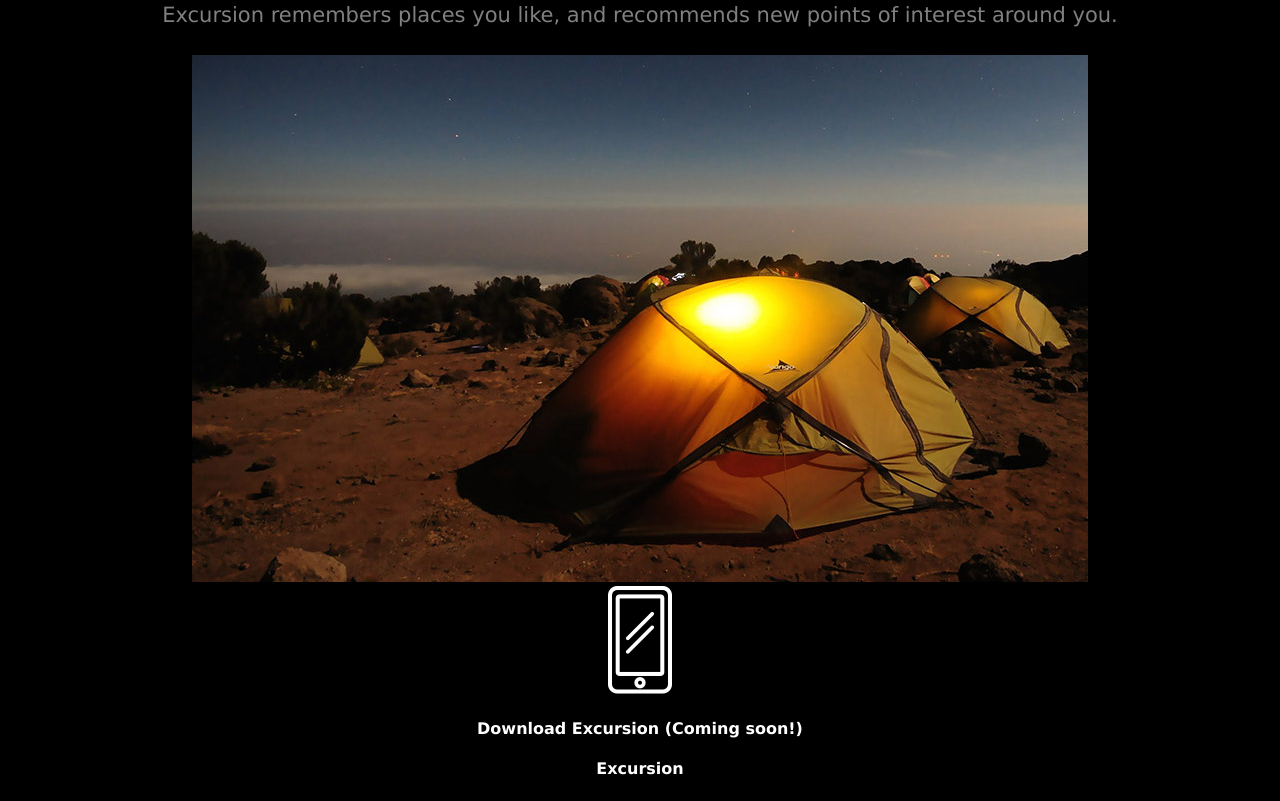
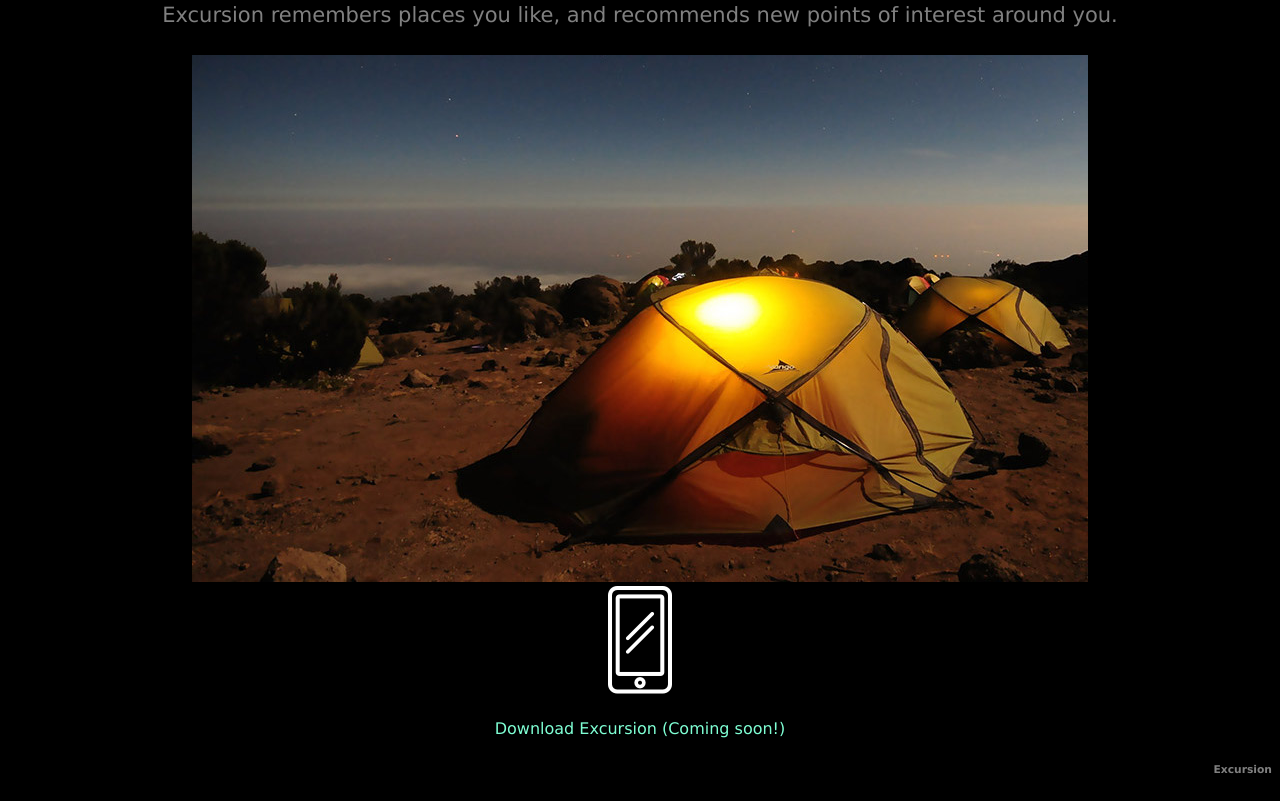
Before and after one commit to kaylalarussrll/excursion, a plain HTML site: page index.html in a window 1280 px wide. Shown: the part 435-1236 px from the top of the page. Drawn offline with Linux system fonts and the light colour scheme.

Commit message:
html;corrections / css; #remembers, #copyright

```diff
--- a/index.html
+++ b/index.html
@@ -8,7 +8,7 @@
     </head>
     <body>
         <div id="header"><h1>Discover hidden places in the world around you</h1></div>
-        <h4 id="dlex">Download Excursion (Coming soon!)</h4>
+        <h4>Download Excursion (Coming soon!)</h4>
         <div id="video">
             <video src="resources/videos/excursion.mp4" controls>
                 Video not supported :(
@@ -26,7 +26,7 @@
             <h4>Download Excursion (Coming soon!)</h4>
         </div>
         <div id="copyright">
-            <h4>Excursion</h4>
+            <h6>Excursion</h6>
         </div>
     </body>
 </html>
--- a/resources/css/style.css
+++ b/resources/css/style.css
@@ -12,7 +12,7 @@ body {
     color: white;
 }
 
-#dlex {
+h4 {
     color: aquamarine;
     font-size: 16px;
     font-weight: normal;
@@ -28,3 +28,10 @@ h2 {
     color: gray;
     font-weight: normal;
 }
+
+#copyright {
+    text-align: right;
+    color: gray;
+    font-weight: lighter;
+
+}
```
